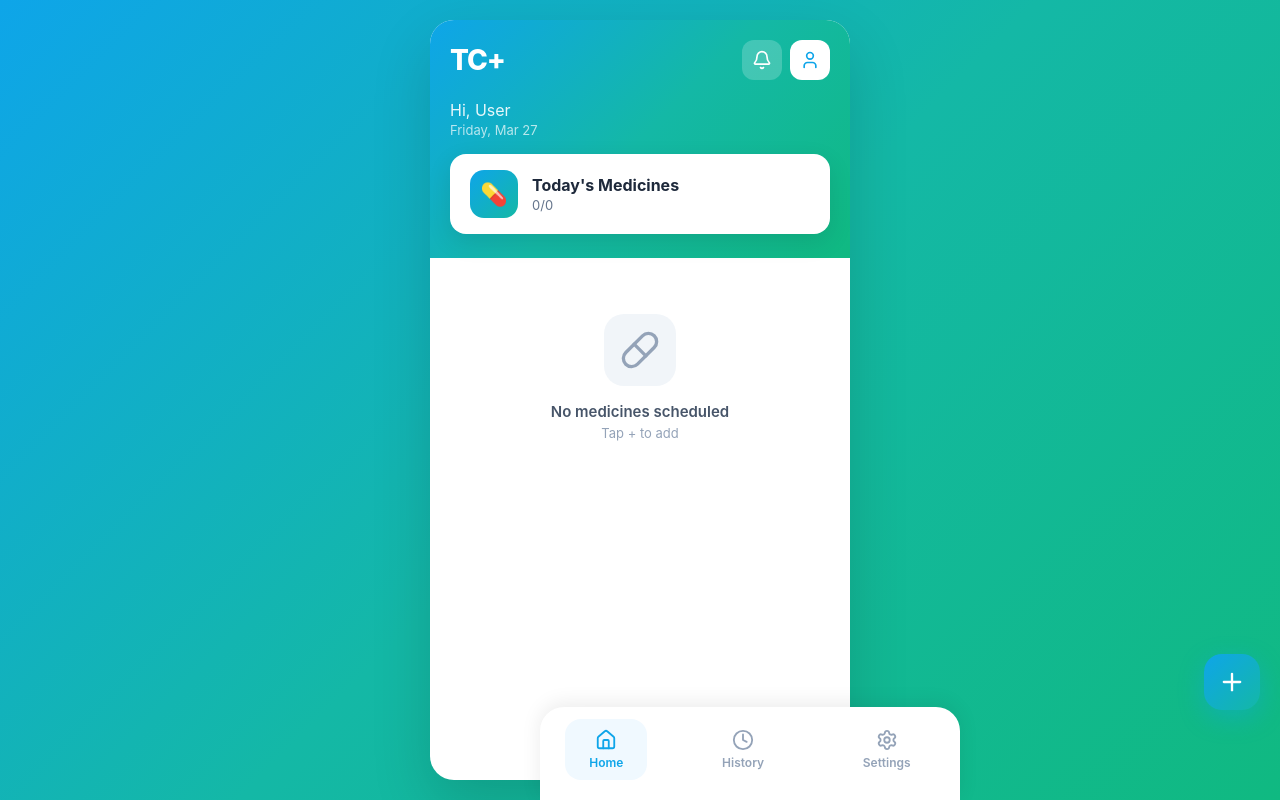
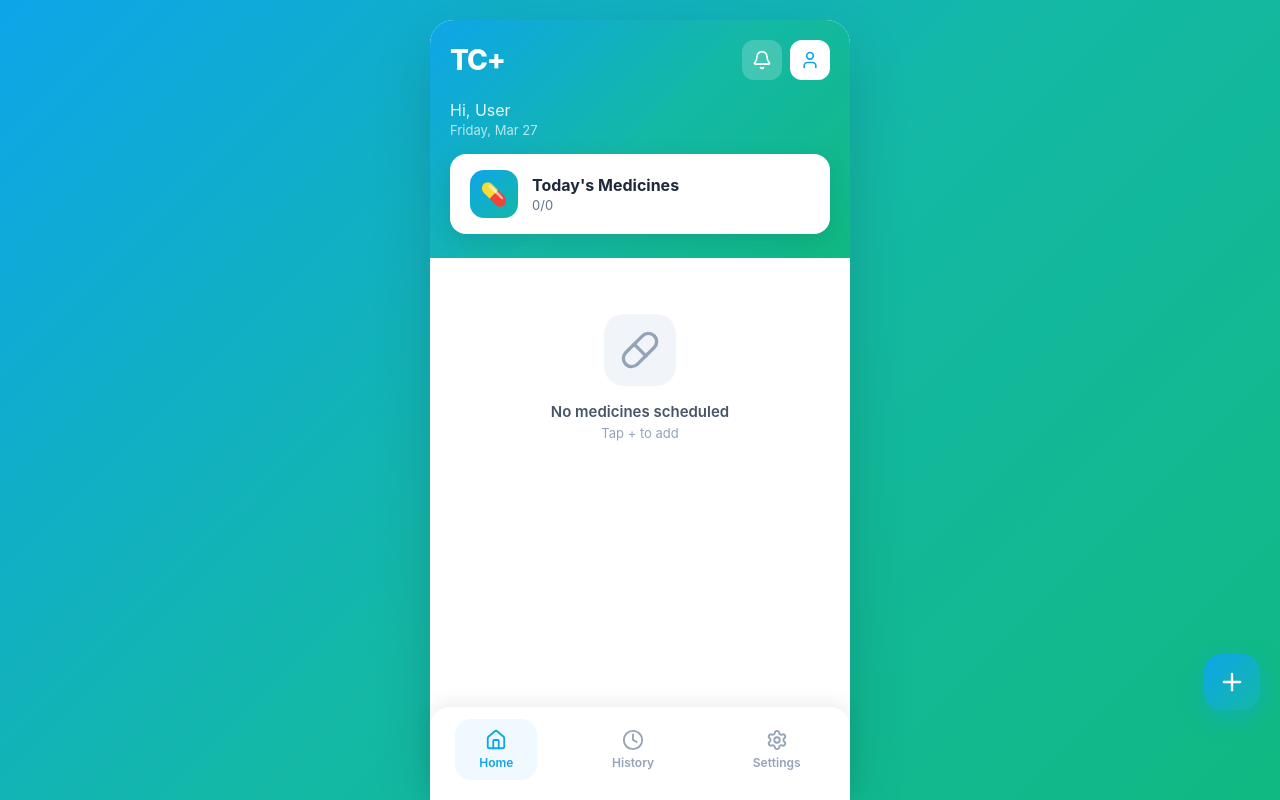
Before and after one commit to Pelyn9/TakeCare-, a React (Vite) app: page / in a window 1280 px wide. Built offline with nearby package versions, Linux system fonts and the light colour scheme.

Commit message:
fix navbar v2

```diff
--- a/src/App.css
+++ b/src/App.css
@@ -9,60 +9,6 @@
   overflow-y: auto;
   padding: 0 20px;
   padding-bottom: 80px;
-}
-
-/* Bottom Navigation */
-.bottom-nav {
-  position: fixed;
-  bottom: 0;
-  left: 0;
-  right: 0;
-  display: flex;
-  justify-content: space-around;
-  align-items: center;
-  background: #ffffff;
-  padding: 12px 0 20px;
-  box-shadow: 0 -4px 20px rgba(0, 0, 0, 0.08);
-  border-radius: 20px 20px 0 0;
-  z-index: 100;
-  max-width: 420px;
-  margin: 0 auto;
-  left: 50%;
-  transform: translateX(-50%);
-}
-
-@media (min-width: 421px) {
-  .bottom-nav {
-    border-radius: 24px 24px 0 0;
-  }
-}
-
-.nav-item {
-  display: flex;
-  flex-direction: column;
-  align-items: center;
-  gap: 4px;
-  padding: 10px 24px;
-  border: none;
-  background: transparent;
-  cursor: pointer;
-  transition: all 0.2s;
-  border-radius: 16px;
-  color: #94a3b8;
-}
-
-.nav-item:hover {
-  background: #f1f5f9;
-}
-
-.nav-item.active {
-  color: #0ea5e9;
-  background: #f0f9ff;
-}
-
-.nav-item span {
-  font-size: 12px;
-  font-weight: 600;
 }
 
 /* Floating Action Button */
--- a/src/components/BottomNav.css
+++ b/src/components/BottomNav.css
@@ -1,8 +1,11 @@
 .bottom-nav {
   position: fixed;
   bottom: 0;
-  left: 0;
-  right: 0;
+  left: 50%;
+  transform: translateX(-50%);
+  right: auto;
+  width: 100%;
+  max-width: 420px;
   display: flex;
   justify-content: space-around;
   align-items: center;
@@ -40,3 +43,11 @@
   font-size: 12px;
   font-weight: 600;
 }
+
+/* Mobile full width */
+@media (max-width: 420px) {
+  .bottom-nav {
+    max-width: 100%;
+    border-radius: 0;
+  }
+}
--- a/src/index.css
+++ b/src/index.css
@@ -18,6 +18,7 @@
 
 html, body {
   min-height: 100%;
+  height: 100%;
 }
 
 body {
@@ -28,7 +29,8 @@ body {
 }
 
 #root {
-  min-height: 100%;
+  height: 100%;
+  min-height: 100vh;
   display: flex;
   justify-content: center;
   padding: 0;
@@ -36,6 +38,7 @@ body {
 
 .app-container {
   width: 100%;
+  height: 100%;
   min-height: 100vh;
   background: var(--card);
   display: flex;
@@ -46,7 +49,8 @@ body {
 @media (min-width: 421px) {
   .app-container {
     max-width: 420px;
-    min-height: calc(100vh - 40px);
+    height: calc(100vh - 40px);
+    min-height: auto;
     margin: 20px 0;
     border-radius: 24px;
     box-shadow: 0 25px 60px rgba(0, 0, 0, 0.15);
@@ -59,6 +63,7 @@ body {
   display: flex;
   flex-direction: column;
   overflow: hidden;
+  height: 100%;
 }
 
 button {
```
